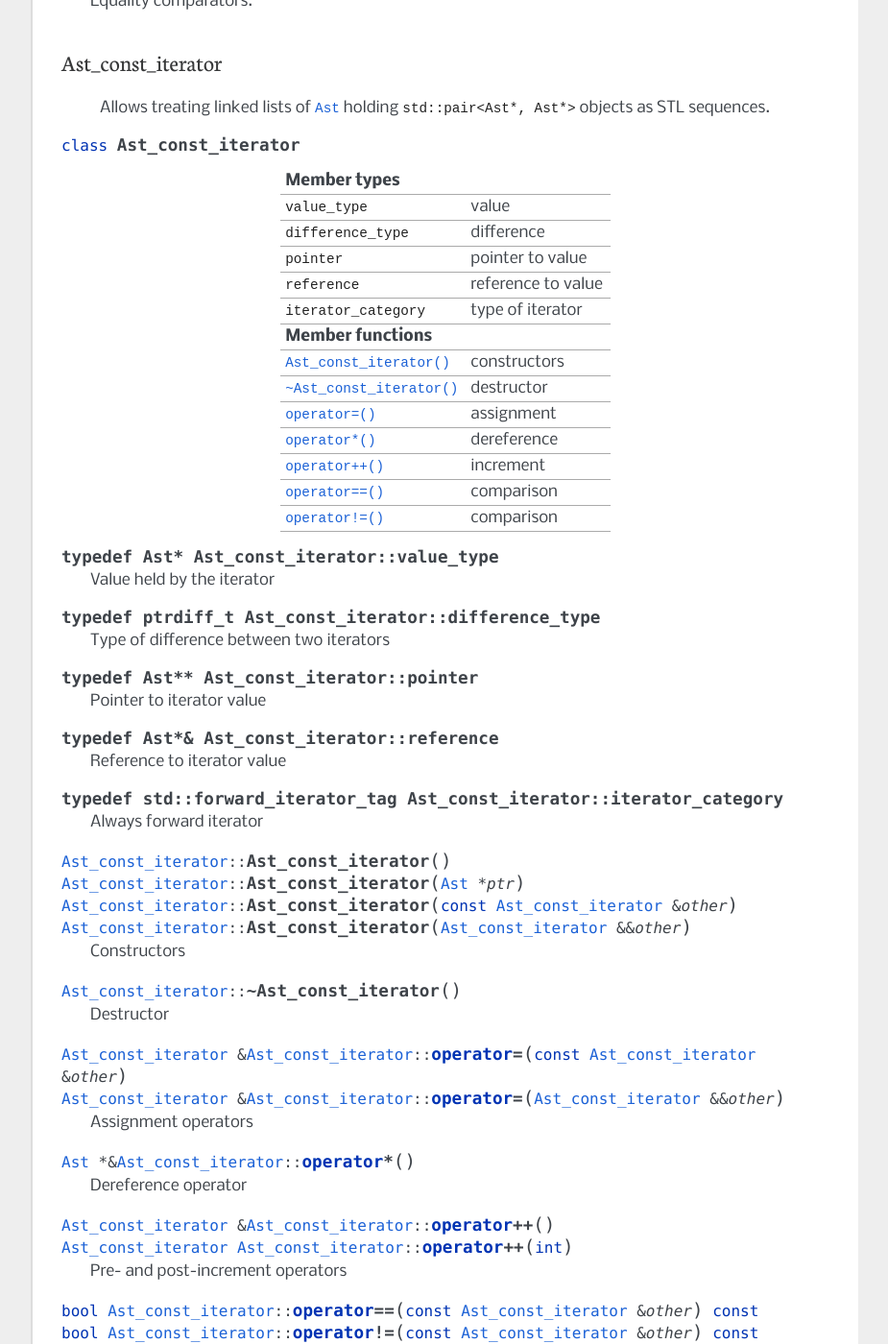
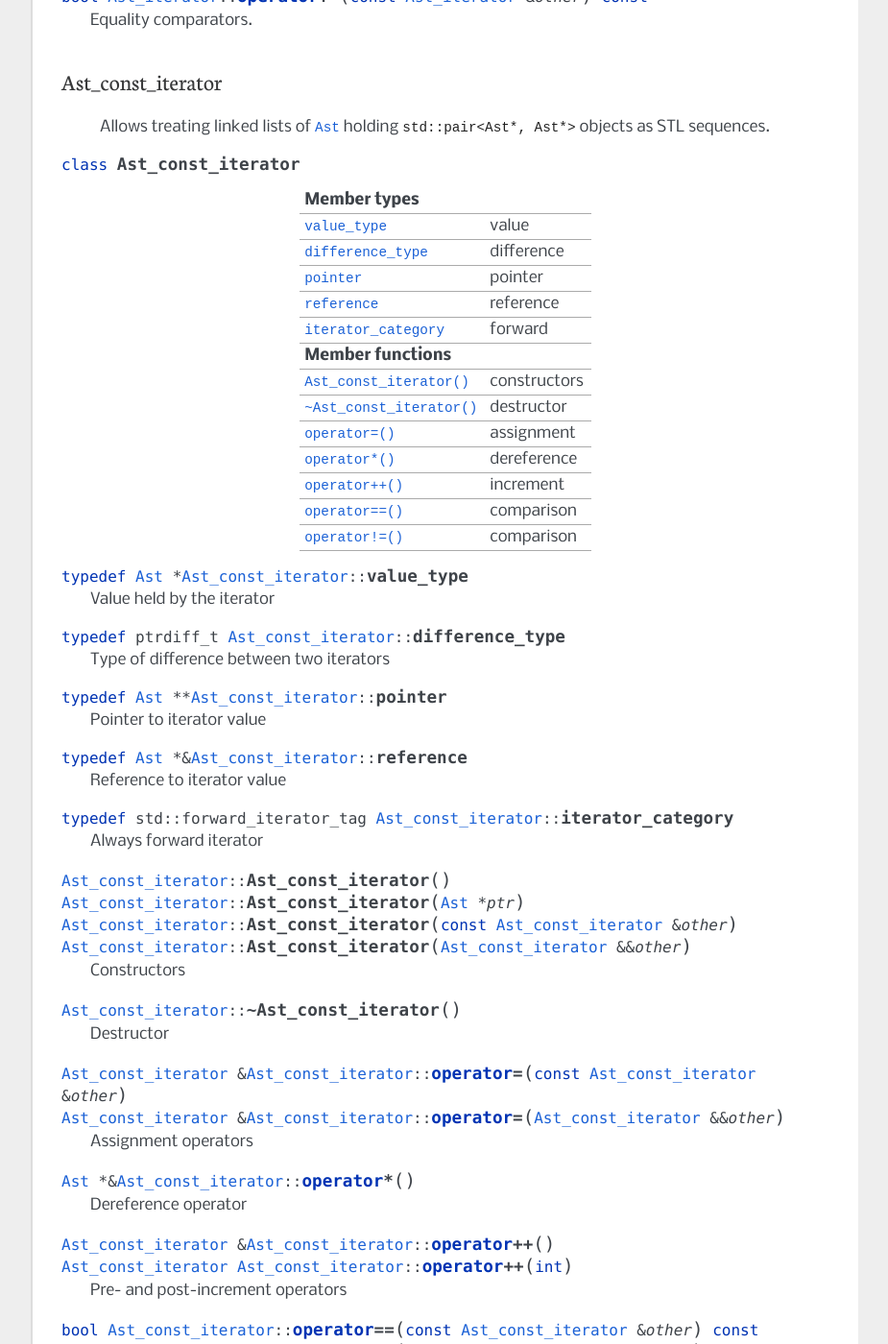
Before and after one commit to quirkyquixote/zebu2, a Sphinx documentation site: the page built from doc/cpp_api.rst, in a window 1280 px wide and 1400 px high, scrolled down 4670 px. Shown: the whole window at 96% size, without its empty margins (198-1123 px from the left). Built offline with Sphinx 7.4.7, drawn with Linux system fonts in a browser that asks for light colours; some of the changed text lies outside the part shown.

Commit message:
Fix all issues with C++ API doc
- Ast_impl is a template,
- whitespace at line end,
- too short underline in Ast_const_iterator,
- syntax of all typedef declarations,
- too long descriptions in iterator member tables.

```diff
--- a/doc/cpp_api.rst
+++ b/doc/cpp_api.rst
@@ -184,9 +184,9 @@ Member types
 =============================================== ==============================
 :type:`~Ast_iterator::value_type`               value
 :type:`~Ast_iterator::difference_type`          difference
-:type:`~Ast_iterator::pointer`                  pointer to value
-:type:`~Ast_iterator::reference`                reference to value
-:type:`~Ast_iterator::iterator_category`        type of iterator
+:type:`~Ast_iterator::pointer`                  pointer
+:type:`~Ast_iterator::reference`                reference
+:type:`~Ast_iterator::iterator_category`        forward
 ----------------------------------------------- ------------------------------
 **Member functions**
 ----------------------------------------------- ------------------------------
@@ -251,7 +251,7 @@ Member types
    Equality comparators.
 
 Ast_const_iterator
-------------
+------------------
 
    Allows treating linked lists of :type:`Ast` holding
    :type:`std::pair\<Ast*, Ast*>` objects as STL sequences.
@@ -263,9 +263,9 @@ Member types
 ===================================================== ========================
 :type:`~Ast_const_iterator::value_type`               value
 :type:`~Ast_const_iterator::difference_type`          difference
-:type:`~Ast_const_iterator::pointer`                  pointer to value
-:type:`~Ast_const_iterator::reference`                reference to value
-:type:`~Ast_const_iterator::iterator_category`        type of iterator
+:type:`~Ast_const_iterator::pointer`                  pointer
+:type:`~Ast_const_iterator::reference`                reference
+:type:`~Ast_const_iterator::iterator_category`        forward
 ----------------------------------------------------- ------------------------
 **Member functions**
 ----------------------------------------------------- ------------------------
```
Also changed, not shown: other parts of doc/cpp_api.rst (+13 -13 lines).
